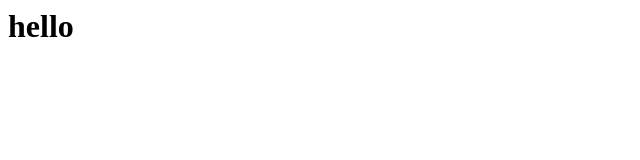
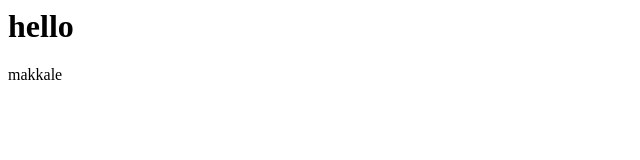
Before and after one commit to Aswin-2003/hello, a plain HTML site: page index.html in a window 1280 px wide. Shown: the full height of the page, 0-640 px from the left. Drawn offline with Linux system fonts and the light colour scheme.

Commit message:
updated release of index.html

```diff
--- a/index.html
+++ b/index.html
@@ -1 +1,2 @@
 <h1>hello</h1>
+<p>makkale</p>
```
